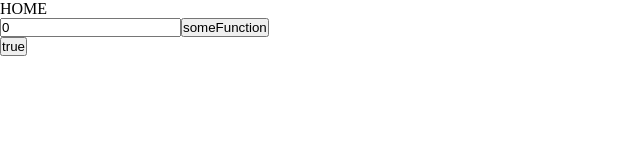
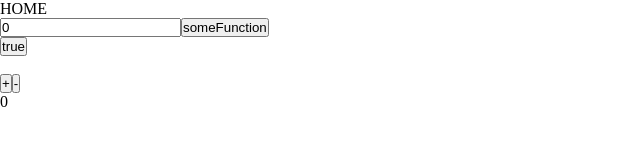
Before and after one commit to GyuHyunA/react-log, a React (Create React App) app: page /testApp in a window 1280 px wide. Shown: the top 164 px of the page, without its empty margins (0-640 px from the left). Built offline with nearby package versions, Linux system fonts and the light colour scheme.

Commit message:
커스텀 훅 연습

```diff
--- /dev/null
+++ b/src/components/Test/cuHook/TcustomHookApp.jsx
@@ -0,0 +1,16 @@
+import React, { useState } from "react";
+import CuHook from "./cuHook";
+
+const TcustomHookApp = () => {
+  const [counter, isIncrease, isDecrease] = CuHook()
+
+  return (
+    <>
+      <button onClick={isIncrease}>+</button>
+      <button onClick={isDecrease}>-</button>
+      <div>{counter}</div>
+    </>
+  );
+};
+
+export default TcustomHookApp;
--- /dev/null
+++ b/src/components/Test/cuHook/cuHook.jsx
@@ -0,0 +1,16 @@
+import { useState } from "react";
+
+const CuHook = () => {
+  const [counter, setCounter] = useState(0);
+
+  const isIncrease = () => {
+    setCounter((v) => v + 1);
+  };
+
+  const isDecrease = () => {
+    setCounter((v) => v - 1);
+  };
+  return [counter, isIncrease, isDecrease]
+};
+
+export default CuHook;
--- /dev/null
+++ b/src/components/testApp.jsx
@@ -0,0 +1,15 @@
+import React from "react";
+import TcallBackApp from "./Test/useCallback/TcallBackApp";
+import TcustomHookApp from "./Test/cuHook/TcustomHookApp";
+
+const TestApp = () => {
+  return (
+    <>
+      <TcallBackApp />
+      <br />
+      <TcustomHookApp />
+    </>
+  );
+};
+
+export default TestApp;
--- a/src/routers/routerList.jsx
+++ b/src/routers/routerList.jsx
@@ -1,4 +1,4 @@
-import TestApp from "../components/Basic/testApp";
+import TestApp from "../components/testApp";
 import MainApp from "../components/MainApp";
 import NotFound from "../components/error/NotFound";
 
```
Also changed, not shown: src/components/Test/useCallback/TcallBackApp.jsx (renamed from src/components/Basic/testApp.jsx, +3 -4 lines).
